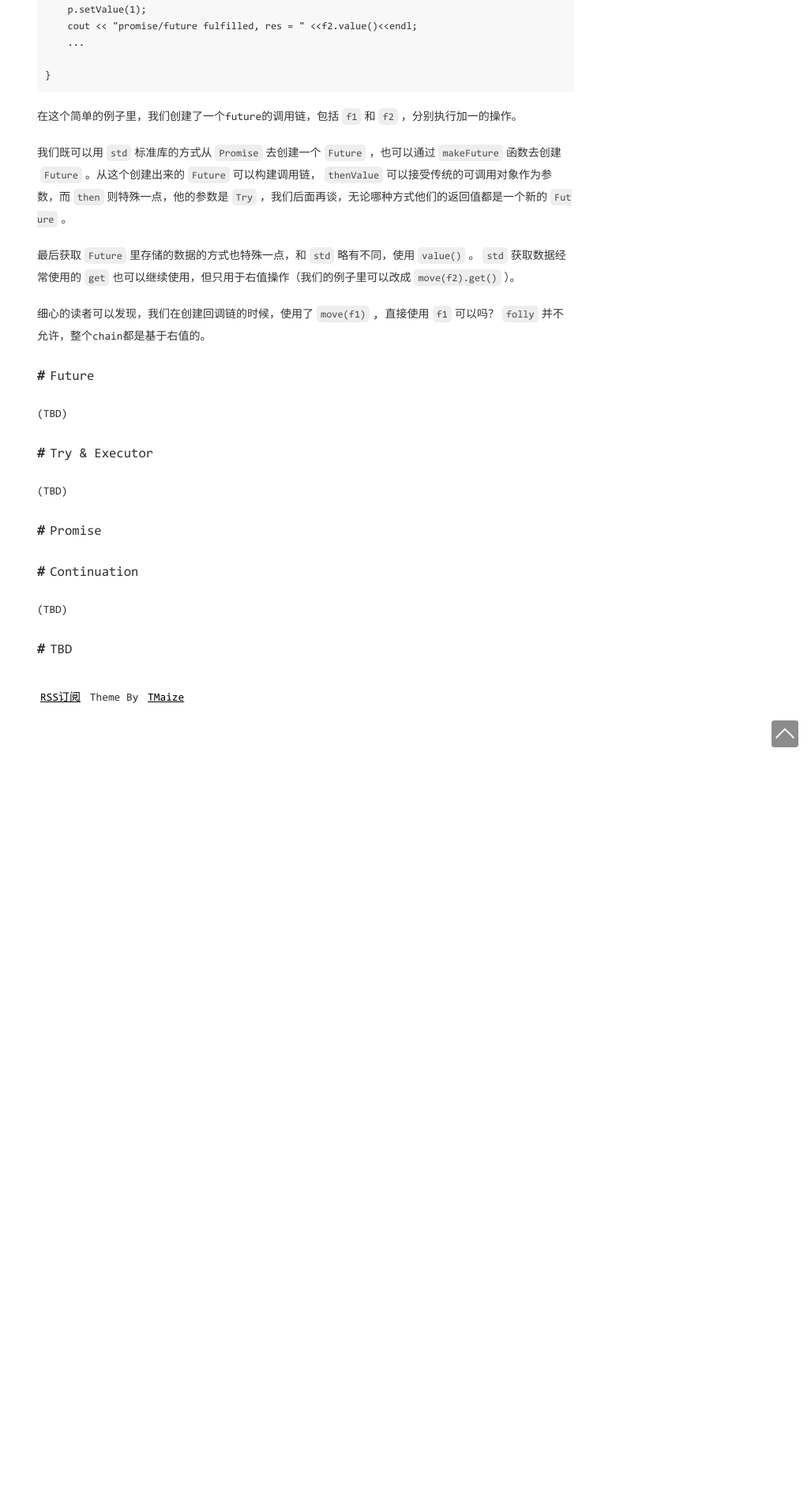
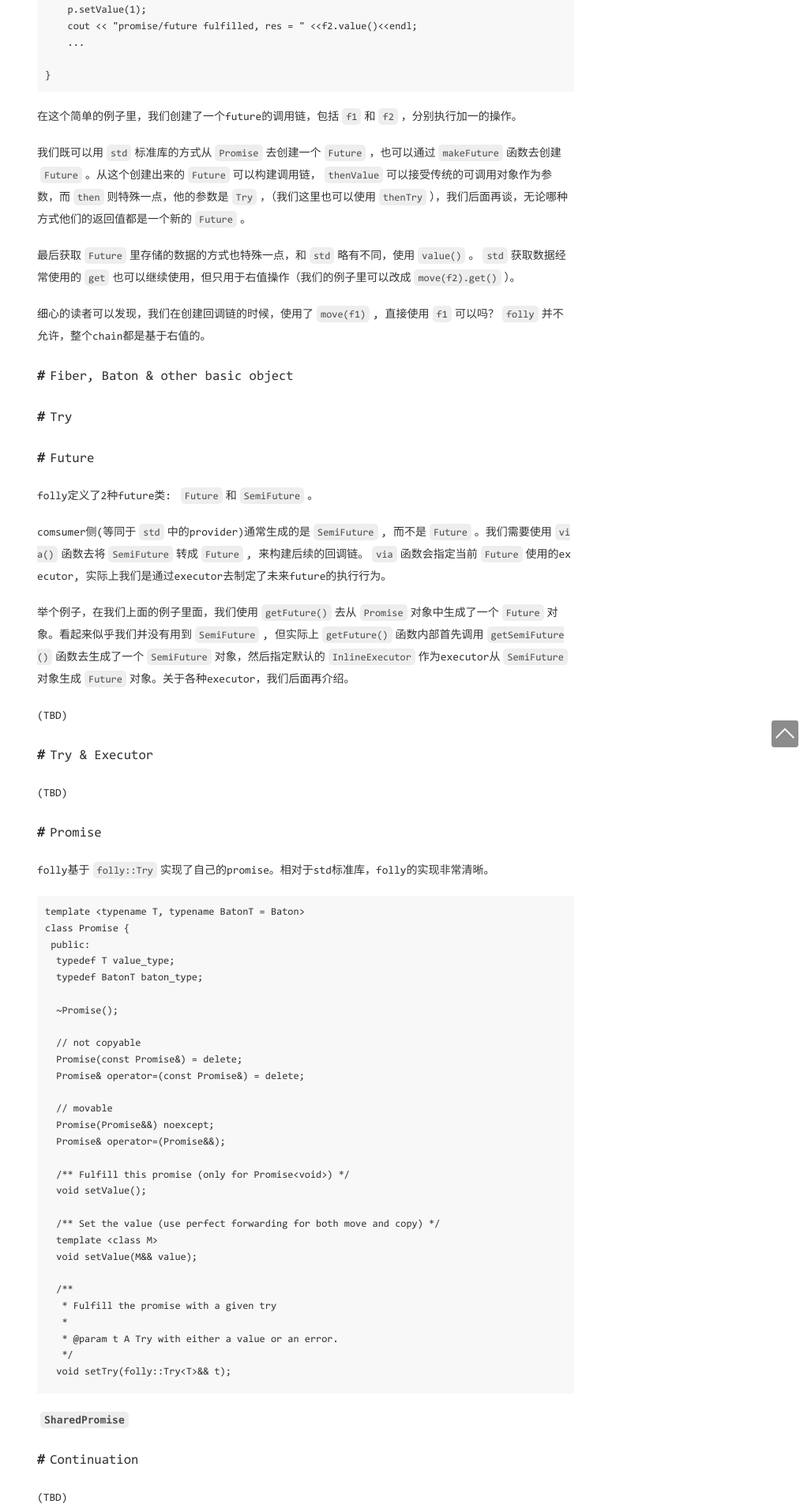
Before and after one commit to solomonooo/solomonooo.github.io, a Jekyll site: the page built from _posts/2021-11-08-facebook开源库folly源码分析(2) - Future (2).md, in a window 1280 px wide. Shown: the part 1124-3033 px from the top of the page at 79% size, without its empty margins (253-1280 px from the left). Built offline with Jekyll 4.4.1, drawn with Linux system fonts in a browser that asks for light colours; before the commit the page ends 2030 px from its top, so only the background shows below that; some of the changed text lies outside the part shown.

Commit message:
daily update

````diff
--- a/_posts/2021-11-08-facebook开源库folly源码分析(2) - Future (2).md
+++ b/_posts/2021-11-08-facebook开源库folly源码分析(2) - Future (2).md
@@ -46,19 +46,121 @@ Future<int> foo2(const Try<int>& t) {
 ```
 在这个简单的例子里，我们创建了一个future的调用链，包括`f1`和`f2`，分别执行加一的操作。
 
-我们既可以用`std`标准库的方式从`Promise`去创建一个`Future`，也可以通过`makeFuture`函数去创建`Future`。从这个创建出来的`Future`可以构建调用链，`thenValue`可以接受传统的可调用对象作为参数，而`then`则特殊一点，他的参数是`Try`，我们后面再谈，无论哪种方式他们的返回值都是一个新的`Future`。
+我们既可以用`std`标准库的方式从`Promise`去创建一个`Future`，也可以通过`makeFuture`函数去创建`Future`。从这个创建出来的`Future`可以构建调用链，`thenValue`可以接受传统的可调用对象作为参数，而`then`则特殊一点，他的参数是`Try`，（我们这里也可以使用`thenTry`），我们后面再谈，无论哪种方式他们的返回值都是一个新的`Future`。
 
 最后获取`Future`里存储的数据的方式也特殊一点，和`std`略有不同，使用`value()`。`std`获取数据经常使用的`get`也可以继续使用，但只用于右值操作（我们的例子里可以改成`move(f2).get()`）。
 
 细心的读者可以发现，我们在创建回调链的时候，使用了`move(f1)`, 直接使用`f1`可以吗？`folly`并不允许，整个chain都是基于右值的。
 
+## Fiber, Baton & other basic object
+
+
+
+## Try
+
+
 
 ## Future
+folly定义了2种future类: `Future`和`SemiFuture`。
+
+comsumer侧(等同于`std`中的provider)通常生成的是`SemiFuture`, 而不是`Future`。我们需要使用`via()`函数去将`SemiFuture`转成`Future`, 来构建后续的回调链。`via`函数会指定当前`Future`使用的executor, 实际上我们是通过executor去制定了未来future的执行行为。
+
+举个例子，在我们上面的例子里面，我们使用`getFuture()`去从`Promise`对象中生成了一个`Future`对象。看起来似乎我们并没有用到`SemiFuture`, 但实际上`getFuture()`函数内部首先调用`getSemiFuture()`函数去生成了一个`SemiFuture`对象，然后指定默认的`InlineExecutor`作为executor从`SemiFuture`对象生成`Future`对象。关于各种executor，我们后面再介绍。
+
+
 (TBD)
 ## Try & Executor
 (TBD)
 
 ## Promise
+folly基于`folly::Try`实现了自己的promise。相对于std标准库，folly的实现非常清晰。
+```
+template <typename T, typename BatonT = Baton>
+class Promise {
+ public:
+  typedef T value_type;
+  typedef BatonT baton_type;
+
+  ~Promise();
+
+  // not copyable
+  Promise(const Promise&) = delete;
+  Promise& operator=(const Promise&) = delete;
+
+  // movable
+  Promise(Promise&&) noexcept;
+  Promise& operator=(Promise&&);
+
+  /** Fulfill this promise (only for Promise<void>) */
+  void setValue();
+
+  /** Set the value (use perfect forwarding for both move and copy) */
+  template <class M>
+  void setValue(M&& value);
+
+  /**
+   * Fulfill the promise with a given try
+   *
+   * @param t A Try with either a value or an error.
+   */
+  void setTry(folly::Try<T>&& t);
+
+  /** Fulfill this promise with the result of a function that takes no
+    arguments and returns something implicitly convertible to T.
+    Captures exceptions. e.g.
+
+    p.setWith([] { do something that may throw; return a T; });
+  */
+  template <class F>
+  void setWith(F&& func);
+
+  /** Fulfill the Promise with an exception_wrapper, e.g.
+    auto ew = folly::try_and_catch([]{ ... });
+    if (ew) {
+      p.setException(std::move(ew));
+    }
+    */
+  void setException(folly::exception_wrapper);
+
+  /**
+   * Blocks task execution until given promise is fulfilled.
+   *
+   * Calls function passing in a Promise<T>, which has to be fulfilled.
+   *
+   * @return data which was used to fulfill the promise.
+   */
+  template <class F>
+  static value_type await_async(F&& func);
+
+#if !defined(_MSC_VER)
+  template <class F>
+  FOLLY_ERASE static value_type await(F&& func) {
+    return await_sync(static_cast<F&&>(func));
+  }
+#endif
+
+ private:
+  Promise(folly::Try<T>& value, BatonT& baton);
+  folly::Try<T>* value_;
+  BatonT* baton_;
+
+  void throwIfFulfilled() const;
+
+  template <class F>
+  typename std::enable_if<
+      std::is_convertible<invoke_result_t<F>, T>::value &&
+      !std::is_same<T, void>::value>::type
+  fulfilHelper(F&& func);
+
+  template <class F>
+  typename std::enable_if<
+      std::is_same<invoke_result_t<F>, void>::value &&
+      std::is_same<T, void>::value>::type
+  fulfilHelper(F&& func);
+};
+```
+
+### `SharedPromise`
 
 ## Continuation
 (TBD)
````
